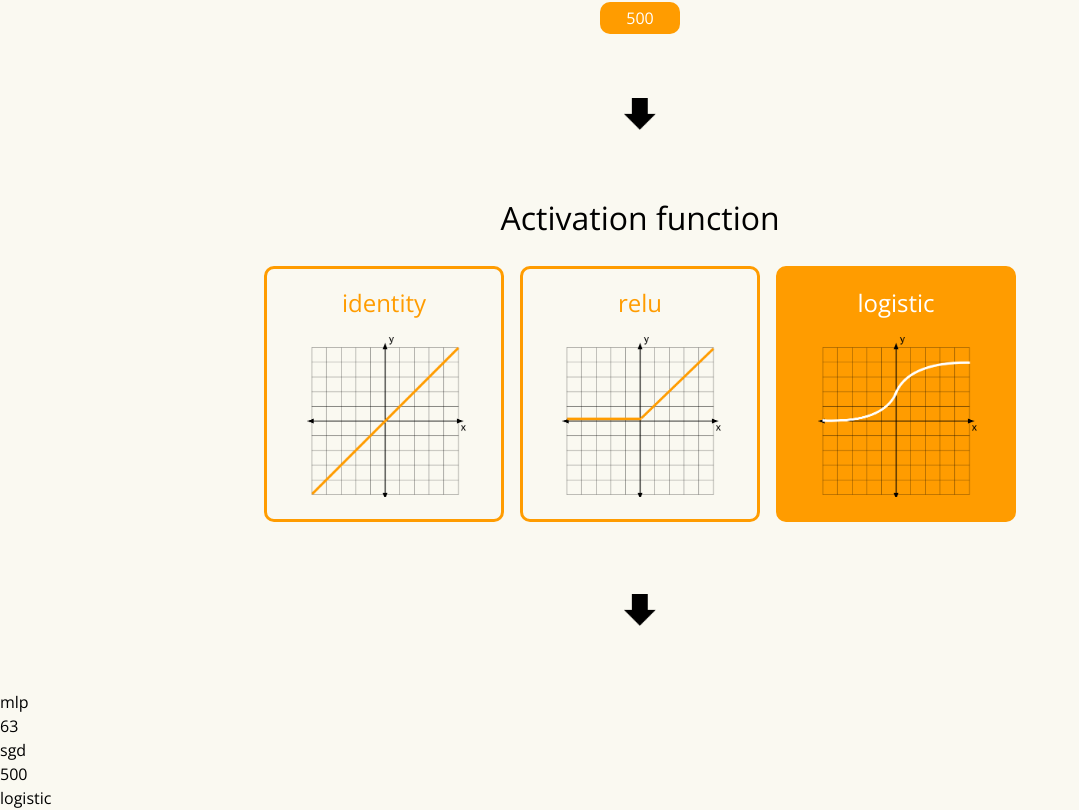
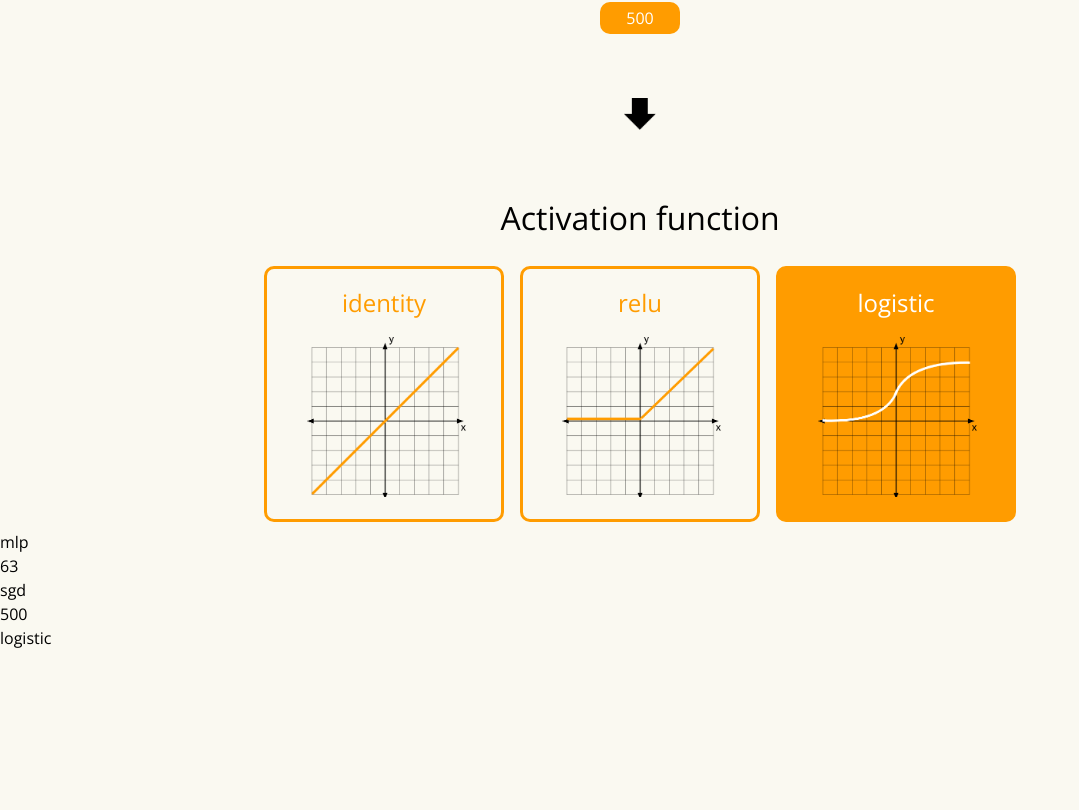
Before and after one commit to tomek1421/NeuralNetworkTextClassification, a React (Create React App) app in the folder frontend/neural-network/: page /model in a window 1280 px wide. Shown: the part 2665-3475 px from the top of the page, without its empty margins (0-1079 px from the left). After the commit the page ends 3315 px from the top, so only its background shows below. Built offline with nearby package versions, Linux system fonts and the light colour scheme.

Commit message:
refactor

```diff
--- a/frontend/neural-network/src/App.css
+++ b/frontend/neural-network/src/App.css
@@ -430,8 +430,6 @@ input:checked + .radio-tile .radio-desc {
 }
 
 .arrow-icon-box {
-    display: flex;
-    justify-content: center;
     margin: 4rem 0;
 }
 
@@ -577,8 +575,6 @@ h2 {
 }
 
 .model-input-header {
-    display: flex;
-    justify-content: center;
     transition: all 1s;
 }
 
--- a/frontend/neural-network/src/components/LayersInput.js
+++ b/frontend/neural-network/src/components/LayersInput.js
@@ -53,7 +53,6 @@ export function LayersInput({data, setData, disableStyles}) {
     }
 
     return (
-        <div className="flex justify-center">
         <div className={`layers-input ${disableStyles}`}>
             {
                 data.layers.map((neurons, index) => {
@@ -75,6 +74,5 @@ export function LayersInput({data, setData, disableStyles}) {
             }
             <div className="add-layer" onClick={handleAddLayer} >+ Add layer</div>
         </div>
-        </div>
     )
 }
--- a/frontend/neural-network/src/pages/Model.js
+++ b/frontend/neural-network/src/pages/Model.js
@@ -42,11 +42,11 @@ export function Model() {
             </div>
             <div>
                 <form>
-                    <div className="flex justify-center">
+                    <div className="flex flex-col items-center">
+                        <div>
                             <h2>Neural network</h2>
                         </div>
                         <AlgorithmInput algorithm={data.algorithm} handleChange={handleChange} />
-                    {/* <div>{data.algorithm}</div> */}
 
                         <div className="arrow-icon-box">
                             <img className="arrow-icon" src={arrow} />
@@ -83,9 +83,6 @@ export function Model() {
                             <h2>Activation function</h2>
                         </div>
                         <ActivationInput activation={data.activation} handleChange={handleChange} disableStyles={disableStyles} />
-
-                    <div className="arrow-icon-box">
-                        <img className="arrow-icon" src={arrow} />
                     </div>
                 </form>
                 <div>{data.algorithm}</div>
```
Lines whose indentation alone changed are shown as unchanged.
